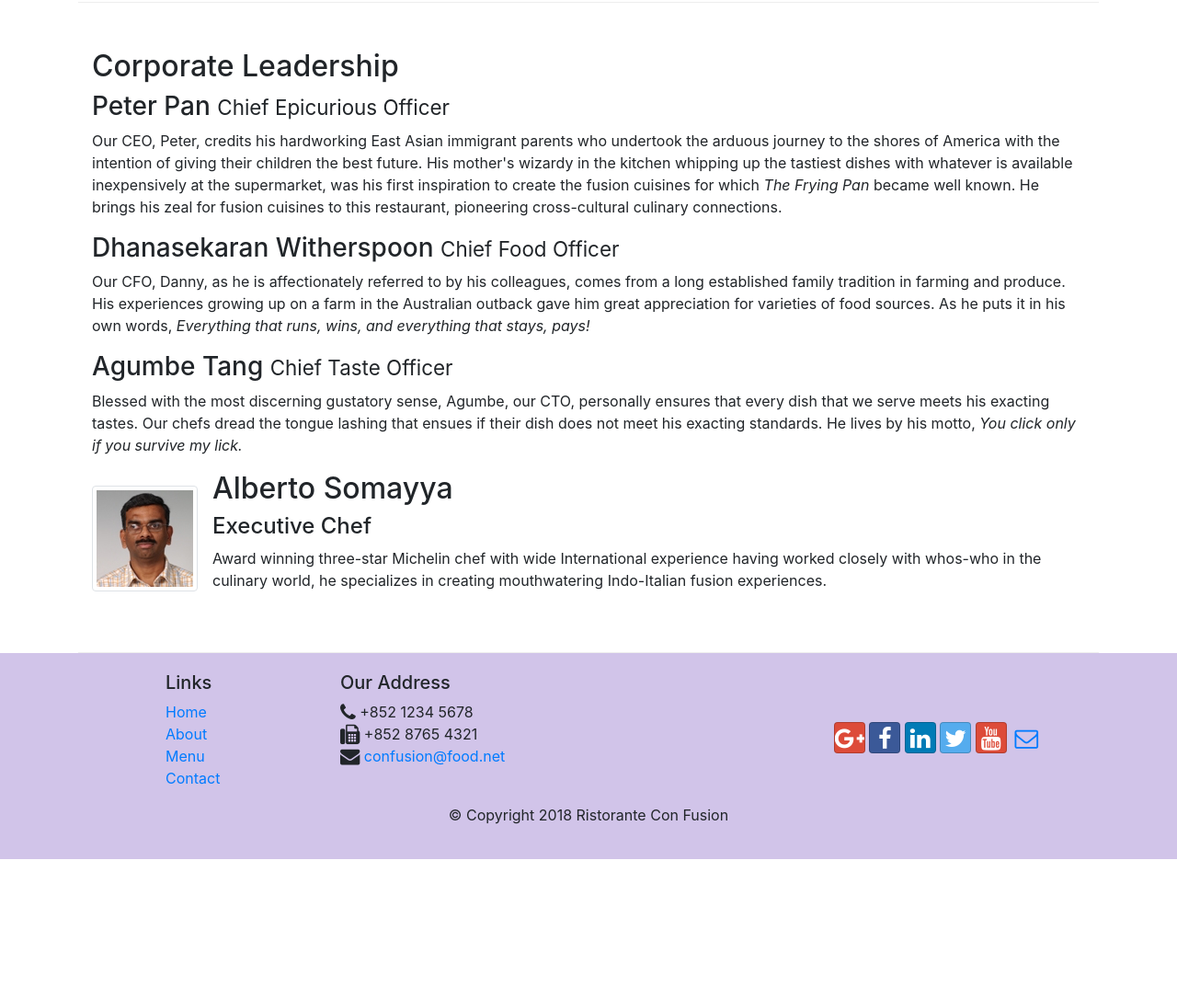
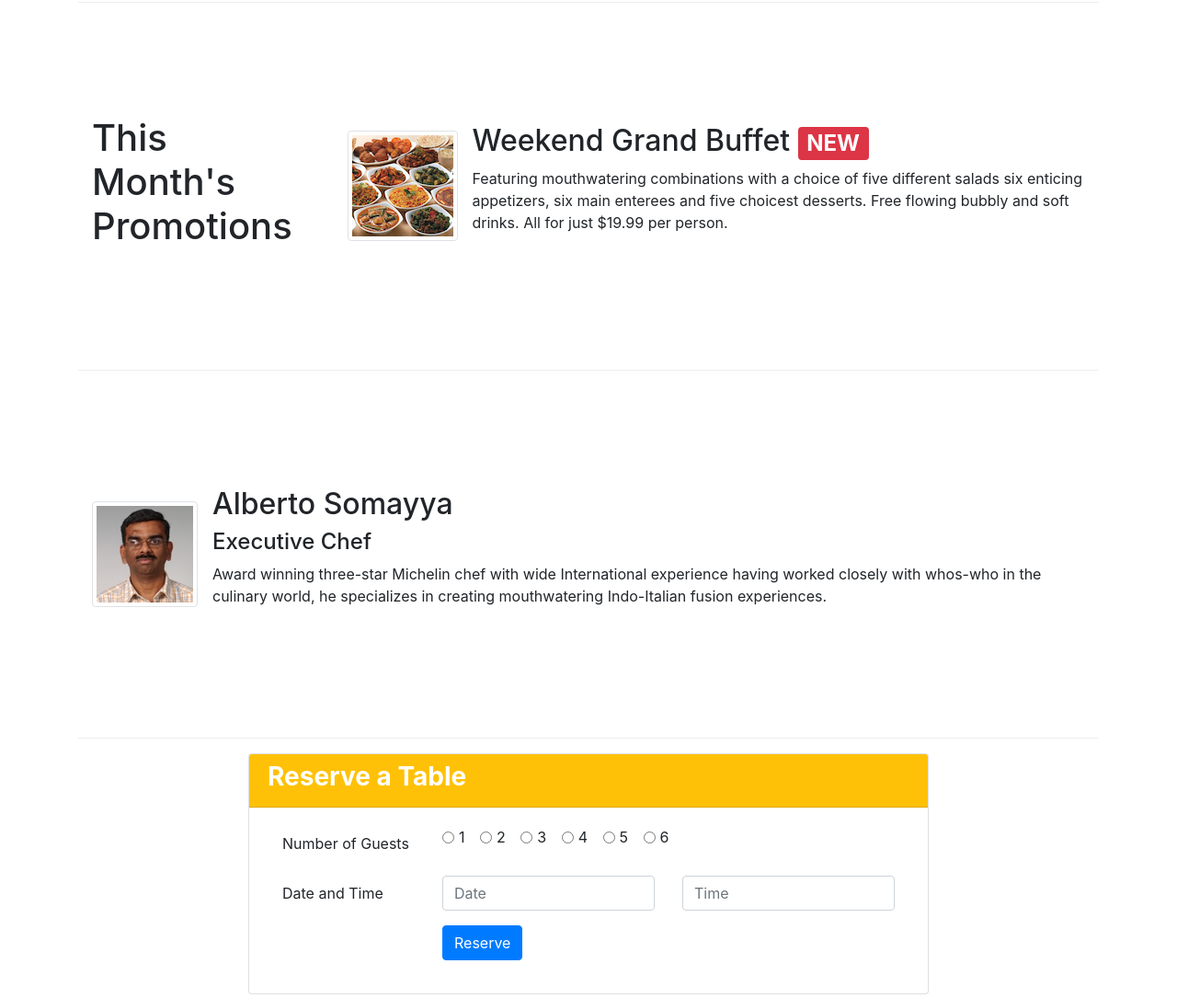
Before and after one commit to ImAliMoussa/learning-bootstrap, a website: page index.html in a window 1280 px wide. Shown: the part 798-1883 px from the top of the page at 92% size. Before the commit the page ends 1732 px from the top, so only its background shows below. Drawn offline with nearby package versions, Linux system fonts and the light colour scheme.

Commit message:
assignment 3

```diff
--- a/index.html
+++ b/index.html
@@ -38,14 +38,26 @@
 
     <header class="jumbotron">
         <div class="container">
-            <div class="row row-header">
-                <div class="col-12 col-sm-6">
+            <div class="row">
+                <div class="col-12 col-sm">
                     <h1>Ristorante con Fusion</h1>
-                    <p>We take inspiration from the World's best cuisines, and create a unique fusion experience. Our
-                        lipsmacking creations will tickle your culinary senses!</p>
+                    <p>We take inspiration from the World's best cuisines, and create a unique fusion experience.
+                        Our lipsmacking creations will tickle your culinary senses!
+                    </p>
                 </div>
-                <div class="col-12 col-sm align-self-center">
-                    <img src="img/logo.png" alt="logo" class="img-fluid mx-auto d-block">
+
+                <div class="row col-12 col-sm">
+                    <div class="col-sm align-self-center">
+                        <img src="img/logo.png" alt="logo" class="img-fluid">
+                    </div>
+                    <div class="col-sm align-self-center">
+                        <a href="#reserve-form" class="btn btn-warning btn-block btn-sm">
+                            <h6 class="my-auto py-1">Reserve Table</h6>
+                        </a>
+                    </div>
+
+
+
                 </div>
             </div>
         </div>
@@ -60,18 +72,11 @@
 
         </div>
 
-        <div class="row row-content ">
-            <div class="col-12 col-sm-6 order-sm-first">
-                <h2>Our History</h2>
-                <p>Started in 2010, Ristorante con Fusion quickly established itself as a culinary icon par excellence
-                    in Hong Kong. With its unique brand of world fusion cuisine that can be found nowhere else, it
-                    enjoys patronage from the A-list clientele in Hong Kong. Featuring four of the best three-star
-                    Michelin chefs in the world, you never know what will arrive on your plate the next time you visit
-                    us.</p>
-                <p>The restaurant traces its humble beginnings to <em>The Frying Pan</em>, a successful chain started by
-                    our CEO, Mr. Peter Pan, that featured for the first time the world's best cuisines in a pan.</p>
+        <div class="row row-content align-items-center">
+            <div class="col-12 col-sm-3 order-sm-last">
+                <h1>Our lipsmacking culinary creations</h1>
             </div>
-            <div class="col-12 col-sm order-sm-last">
+            <div class="col-12 col-sm order-sm-first">
                 <div class="media">
                     <img class="d-flex mr-3 img-thumbnail align-self-center" src="img/uthappizza.png" alt="Uthappizza">
                     <div class="media-body">
@@ -85,36 +90,34 @@
                             Buffalo Paneer.</p>
                     </div>
                 </div>
+            </div>
+        </div>
 
+        <div class="row row-content align-items-center">
+            <div class="col-12 col-sm-3 order-sm-first">
+                <h1>This Month's Promotions</h1>
+            </div>
+            <div class="col-12 col-sm order-sm-last">
+                <div class="media">
+                    <img class="d-flex mr-3 img-thumbnail align-self-center" src="img/buffet.png" alt="Uthappizza">
+                    <div class="media-body">
+                        <h2 class="mt-0">Weekend Grand Buffet
+                            <span class="badge badge-danger">NEW</span>
+                        </h2>
+                        <p class="d-none d-sm-block">Featuring mouthwatering combinations with a choice of five different salads
+                            six enticing appetizers, six main enterees and five choicest desserts. Free flowing bubbly and soft drinks.
+                            All for just $19.99 per person.
+                        </p>
+                    </div>
+                </div>
             </div>
         </div>
 
         <div class="row row-content align-items-center">
             <div class="col-12">
-                <h2>Corporate Leadership</h2>
-                <h3>Peter Pan <small>Chief Epicurious Officer</small></h3>
-                <p class="d-none d-sm-block">Our CEO, Peter, credits his hardworking East Asian immigrant parents who
-                    undertook the arduous
-                    journey to the shores of America with the intention of giving their children the best future. His
-                    mother's wizardy in the kitchen whipping up the tastiest dishes with whatever is available
-                    inexpensively at the supermarket, was his first inspiration to create the fusion cuisines for which
-                    <em>The Frying Pan</em> became well known. He brings his zeal for fusion cuisines to this
-                    restaurant, pioneering cross-cultural culinary connections.</p>
-                <h3>Dhanasekaran Witherspoon <small>Chief Food Officer</small></h3>
-                <p class="d-none d-sm-block">Our CFO, Danny, as he is affectionately referred to by his colleagues,
-                    comes from a long established
-                    family tradition in farming and produce. His experiences growing up on a farm in the Australian
-                    outback gave him great appreciation for varieties of food sources. As he puts it in his own words,
-                    <em>Everything that runs, wins, and everything that stays, pays!</em></p>
-                <h3>Agumbe Tang <small>Chief Taste Officer</small></h3>
-                <p class="d-none d-sm-block">Blessed with the most discerning gustatory sense, Agumbe, our CTO,
-                    personally ensures that every dish
-                    that we serve meets his exacting tastes. Our chefs dread the tongue lashing that ensues if their
-                    dish does not meet his exacting standards. He lives by his motto, <em>You click only if you survive
-                        my lick.</em></p>
                 <div class="media">
-                            <img class="d-flex mr-3 img-thumbnail align-self-center"
-                                    src="img/alberto.png" alt="Alberto Somayya">
+                    <img class="d-flex mr-3 img-thumbnail align-self-center" src="img/alberto.png"
+                        alt="Alberto Somayya">
                     <div class="media-body">
                         <h2 class="mt-0">Alberto Somayya</h2>
                         <h4>Executive Chef</h4>
@@ -126,6 +129,67 @@
                     </div>
                 </div>
 
+            </div>
+        </div>
+
+        <div class="card my-3 col-sm-8 mx-auto px-0">
+            <div class="card-header bg-warning text-white py-2">
+                <h3 class="font-weight-bold">Reserve a Table</h3>
+            </div>
+            <div class="card-body">
+                <div class="px-3 col-12 col-md-12">
+                    <form id="reserve-form">
+                        <div class="form-group row">
+                            <label for="numGuests" class="col-12 col-md-3 col-form-label">Number of Guests</label>
+                            <div class="col-12 col-md-9">
+                                <div class="form-check form-check-inline">
+                                    <input class="form-check-input" type="radio" name="inlineRadioOptions"
+                                        id="inlineRadio1" value="option1">
+                                    <label class="form-check-label" for="inlineRadio1">1</label>
+                                </div>
+                                <div class="form-check form-check-inline">
+                                    <input class="form-check-input" type="radio" name="inlineRadioOptions"
+                                        id="inlineRadio2" value="option2">
+                                    <label class="form-check-label" for="inlineRadio2">2</label>
+                                </div>
+                                <div class="form-check form-check-inline">
+                                    <input class="form-check-input" type="radio" name="inlineRadioOptions"
+                                        id="inlineRadio3" value="option3">
+                                    <label class="form-check-label" for="inlineRadio3">3</label>
+                                </div>
+                                <div class="form-check form-check-inline">
+                                    <input class="form-check-input" type="radio" name="inlineRadioOptions"
+                                        id="inlineRadio4" value="option3">
+                                    <label class="form-check-label" for="inlineRadio4">4</label>
+                                </div>
+                                <div class="form-check form-check-inline">
+                                    <input class="form-check-input" type="radio" name="inlineRadioOptions"
+                                        id="inlineRadio5" value="option3">
+                                    <label class="form-check-label" for="inlineRadio5">5</label>
+                                </div>
+                                <div class="form-check form-check-inline">
+                                    <input class="form-check-input" type="radio" name="inlineRadioOptions"
+                                        id="inlineRadio6" value="option3">
+                                    <label class="form-check-label" for="inlineRadio6">6</label>
+                                </div>
+                            </div>
+                        </div>
+                        <div class="form-group row">
+                            <label for="datetime" class="col-12 col-md-3 col-form-label">Date and Time</label>
+                            <div class="col-12 col-md">
+                                <input type="text" class="form-control" id="date" name="date" placeholder="Date">
+                            </div>
+                            <div class="col-12 col-md">
+                                <input type="text" class="form-control" id="time" name="time" placeholder="Time">
+                            </div>
+                        </div>
+                        <div class="form-group row">
+                            <div class="col-12 offset-md-3">
+                                <button type="submit" class="btn btn-primary">Reserve</button>
+                            </div>
+                        </div>
+                    </form>
+                </div>
             </div>
         </div>
 
```
Also changed, not shown: contactus.html (+1 -2 lines). Lines whose indentation alone changed are shown as unchanged.
